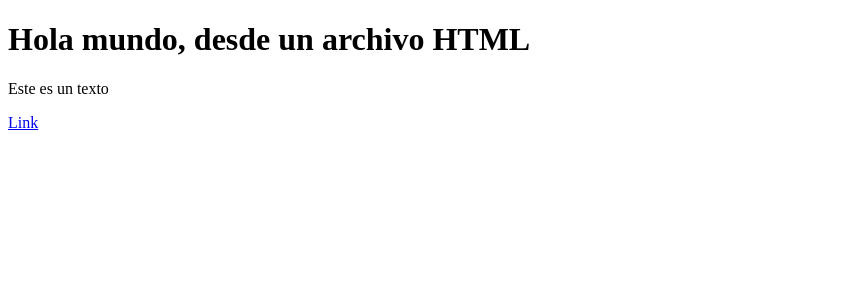
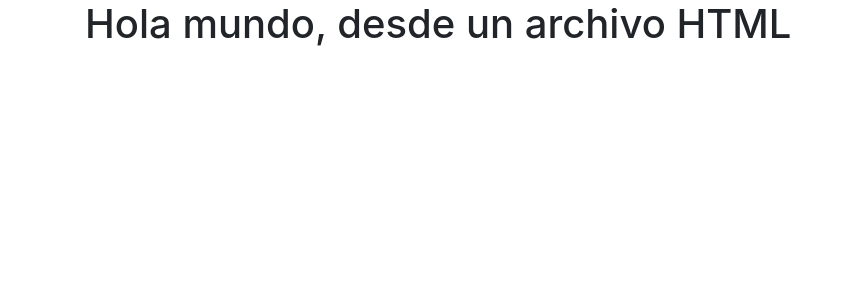
Before and after one commit to okwalluis/ecommerce, a Django app: page / in a window 1280 px wide. Shown: the top 300 px of the page, without its empty margins (0-845 px from the left). Run offline with Django 4.2, Linux system fonts and the light colour scheme.

Commit message:
End of static page

```diff
--- a/app/templates/index.html
+++ b/app/templates/index.html
@@ -5,10 +5,19 @@
     <meta http-equiv="X-UA-Compatible" content="IE=edge">
     <meta name="viewport" content="width=device-width, initial-scale=1.0">
     <title>Index</title>
+    <link rel="stylesheet" href="https://cdn.jsdelivr.net/npm/bootstrap@4.3.1/dist/css/bootstrap.min.css" integrity="sha384-ggOyR0iXCbMQv3Xipma34MD+dH/1fQ784/j6cY/iJTQUOhcWr7x9JvoRxT2MZw1T" crossorigin="anonymous">
+
 </head>
 <body>
-    <h1> Hola mundo, desde un archivo HTML </h1>
-    <p>Este es un texto</p>
-    <a href="#">Link</a>
+    <div class="container">
+        <div class="row">
+            <div class="col">
+                <h1> Hola mundo, desde un archivo HTML </h1>
+            </div>
+        </div>
+    </div>
 </body>
+<script src="https://code.jquery.com/jquery-3.3.1.slim.min.js" integrity="sha384-q8i/X+965DzO0rT7abK41JStQIAqVgRVzpbzo5smXKp4YfRvH+8abtTE1Pi6jizo" crossorigin="anonymous"></script>
+<script src="https://cdn.jsdelivr.net/npm/popper.js@1.14.7/dist/umd/popper.min.js" integrity="sha384-UO2eT0CpHqdSJQ6hJty5KVphtPhzWj9WO1clHTMGa3JDZwrnQq4sF86dIHNDz0W1" crossorigin="anonymous"></script>
+<script src="https://cdn.jsdelivr.net/npm/bootstrap@4.3.1/dist/js/bootstrap.min.js" integrity="sha384-JjSmVgyd0p3pXB1rRibZUAYoIIy6OrQ6VrjIEaFf/nJGzIxFDsf4x0xIM+B07jRM" crossorigin="anonymous"></script>
 </html>
```
